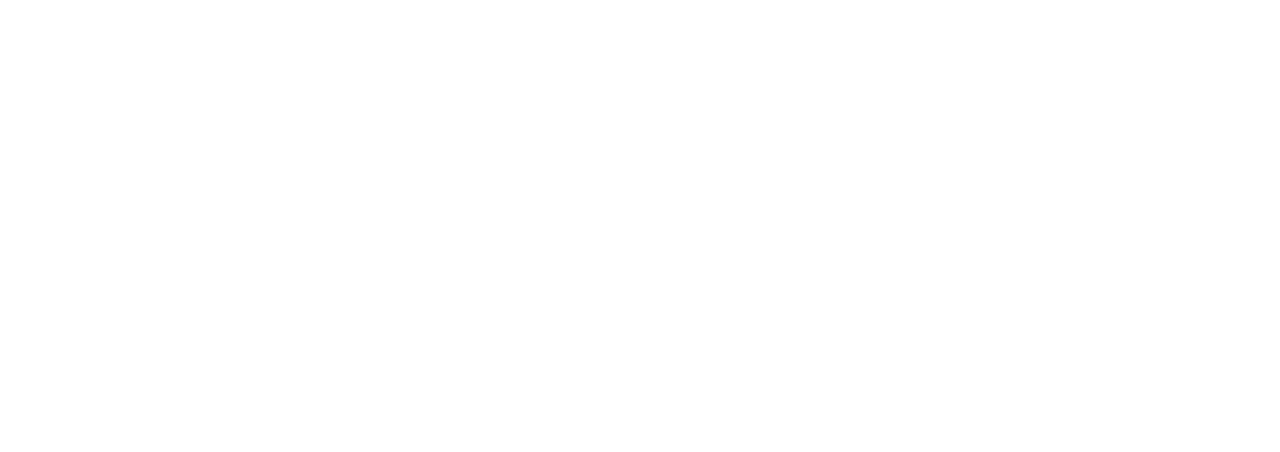
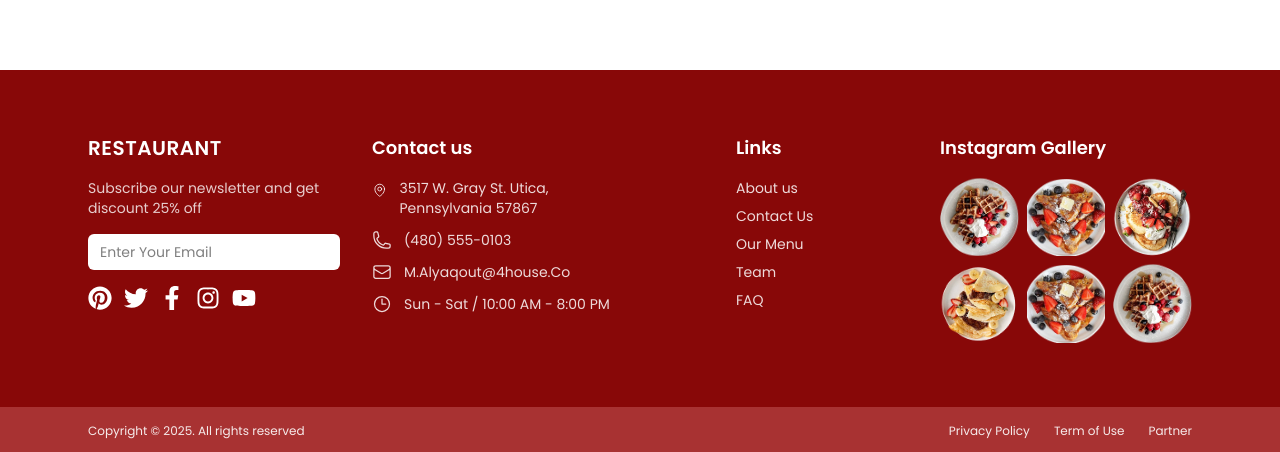
Before and after one commit to Debajit91/assessment-frontend, a Next.js app: page / in a window 1280 px wide. Shown: the part 2886-3338 px from the top of the page. Before the commit the page ends 2892 px from the top, so only its background shows below. Built offline with nearby package versions, Linux system fonts and the light colour scheme; no server answers.

Commit message:
Added footer section

```diff
--- a/app/page.tsx
+++ b/app/page.tsx
@@ -1,5 +1,6 @@
 import BestSellerSection from "@/src/components/BestSellerSection";
 import { CustomerFeedback } from "@/src/components/CustomerFeedback";
+import { Footer } from "@/src/components/Footer";
 import { Hero } from "@/src/components/Hero";
 import { PartnersSection } from "@/src/components/PartnersSection";
 import { TeamSection } from "@/src/components/TeamSection";
@@ -16,6 +17,7 @@
         <CustomerFeedback/>
         <TeamSection/>
         <PartnersSection/>
+        <Footer/>
       </main>
 
   );
--- a/package.json
+++ b/package.json
@@ -13,7 +13,8 @@
     "framer-motion": "^12.23.24",
     "next": "16.0.4",
     "react": "19.2.0",
-    "react-dom": "19.2.0"
+    "react-dom": "19.2.0",
+    "react-icons": "^5.5.0"
   },
   "devDependencies": {
     "@tailwindcss/postcss": "^4",
--- /dev/null
+++ b/src/components/Footer.tsx
@@ -0,0 +1,128 @@
+"use client";
+
+import Image from "next/image";
+import {
+  MapPinIcon,
+  PhoneIcon,
+  EnvelopeIcon,
+  ClockIcon,
+} from "@heroicons/react/24/outline";
+import { FaFacebookF, FaInstagram, FaPinterest, FaTwitter, FaYoutube } from "react-icons/fa";
+
+export function Footer() {
+  return (
+    <footer className="mt-16 bg-[#880808] text-white">
+      {/* TOP AREA */}
+      <div className="max-w-6xl mx-auto px-6 py-12 lg:py-16">
+        <div className="grid grid-cols-1 md:grid-cols-4 gap-8">
+          {/* COLUMN 1 – Brand + Newsletter */}
+          <div>
+            <h3 className="text-xl font-semibold tracking-wide mb-4">
+              RESTAURANT
+            </h3>
+            <p className="text-sm text-white/80 mb-4">
+              Subscribe our newsletter and get discount 25% off
+            </p>
+
+            {/* Email input */}
+            <div className="flex items-stretch bg-white rounded-md overflow-hidden max-w-xs mb-4">
+              <input
+                type="email"
+                placeholder="Enter Your Email"
+                className="flex-1 px-3 py-2 text-sm text-black outline-none"
+              />
+              <button className="px-4 bg-[#C0392B] flex items-center justify-center">
+                {/* small arrow icon */}
+                <span className="text-white text-lg">➤</span>
+              </button>
+            </div>
+
+            {/* Social icons (simple colored circles) */}
+            <div className="flex items-center gap-3 mt-3 text-lg">
+              <FaPinterest className="w-6 h-6 cursor-pointer hover:text-white/70" />
+              <FaTwitter className="w-6 h-6 cursor-pointer hover:text-white/70" />
+              <FaFacebookF className="w-6 h-6 cursor-pointer hover:text-white/70" />
+              <FaInstagram className="w-6 h-6 cursor-pointer hover:text-white/70" />
+              <FaYoutube className="w-6 h-6 cursor-pointer hover:text-white/70" />
+            </div>
+          </div>
+
+          {/* COLUMN 2 – Contact us */}
+          <div className="">
+            <h4 className="text-lg font-semibold mb-4">Contact us</h4>
+            <ul className="space-y-3 text-sm text-white/85">
+              <li className="flex items-start gap-3">
+                <MapPinIcon className="w-5 h-5 mt-0.5" />
+                <span>3517 W. Gray St. Utica, Pennsylvania 57867</span>
+              </li>
+              <li className="flex items-center gap-3">
+                <PhoneIcon className="w-5 h-5" />
+                <span>(480) 555-0103</span>
+              </li>
+              <li className="flex items-center gap-3">
+                <EnvelopeIcon className="w-5 h-5" />
+                <span>M.Alyaqout@4house.Co</span>
+              </li>
+              <li className="flex items-center gap-3">
+                <ClockIcon className="w-5 h-5" />
+                <span>Sun - Sat / 10:00 AM - 8:00 PM</span>
+              </li>
+            </ul>
+          </div>
+
+          {/* COLUMN 3 – Links */}
+          <div className="ml-20">
+            <h4 className="text-lg font-semibold mb-4">Links</h4>
+            <ul className="space-y-2 text-sm text-white/85">
+              <li>About us</li>
+              <li>Contact Us</li>
+              <li>Our Menu</li>
+              <li>Team</li>
+              <li>FAQ</li>
+            </ul>
+          </div>
+
+          {/* COLUMN 4 – Instagram Gallery */}
+          <div>
+            <h4 className="text-lg font-semibold mb-4">Instagram Gallery</h4>
+            <div className="grid grid-cols-3 gap-2">
+              {[
+                "/images/hero/1.png",
+                "/images/hero/2.png",
+                "/images/hero/3.png",
+                "/images/hero/4.png",
+                "/images/hero/2.png",
+                "/images/hero/1.png",
+              ].map((src, idx) => (
+                <div
+                  key={idx}
+                  className="relative w-full aspect-square overflow-hidden rounded-sm"
+                >
+                  <Image
+                    src={src}
+                    alt={`Instagram ${idx + 1}`}
+                    fill
+                    className="object-cover"
+                  />
+                </div>
+              ))}
+            </div>
+          </div>
+        </div>
+      </div>
+
+      {/* BOTTOM BAR */}
+      <div className="bg-[#A83232]">
+        <div className="max-w-6xl mx-auto px-6 py-4 flex flex-col md:flex-row items-center justify-between gap-3 text-xs text-white/90">
+          <p>Copyright © 2025. All rights reserved</p>
+
+          <div className="flex items-center gap-6">
+            <button>Privacy Policy</button>
+            <button>Term of Use</button>
+            <button>Partner</button>
+          </div>
+        </div>
+      </div>
+    </footer>
+  );
+}
```
Also changed, not shown: 1 other file (tests, documents, lock files or other folders).
